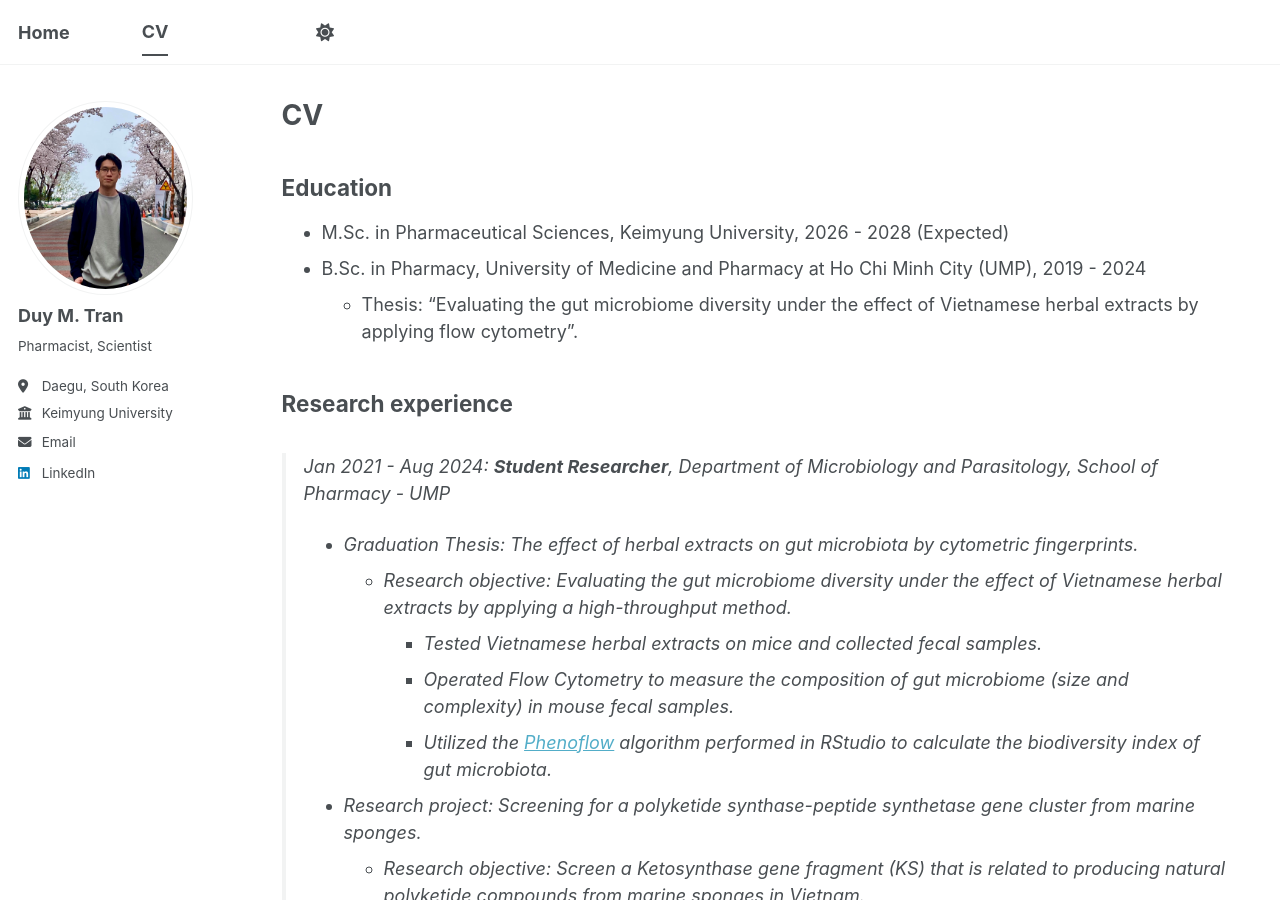
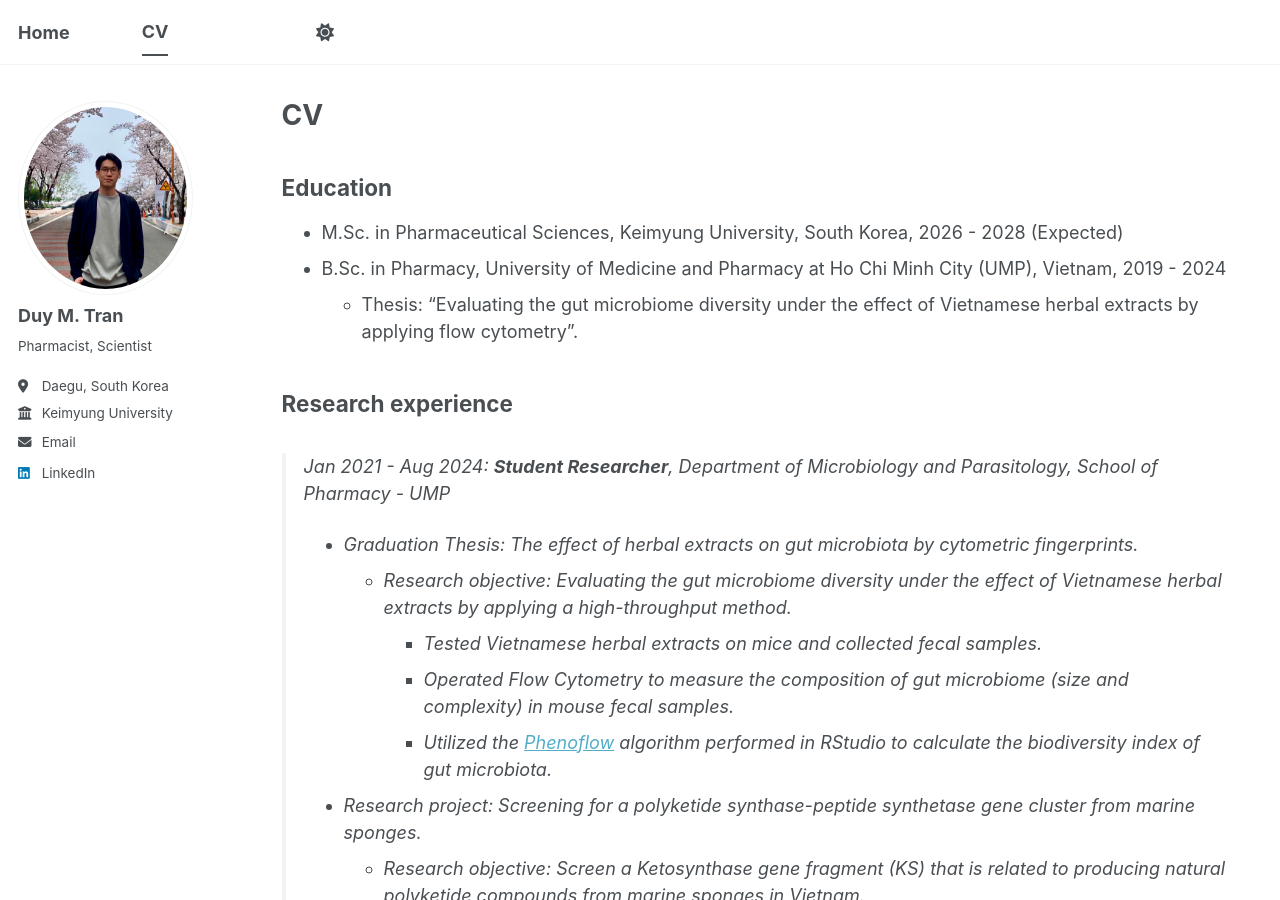
Before and after one commit to tranminhduy-git/tmduy.github.io, a Jekyll site: the page built from _pages/cv.md, in a window 1280 px wide and 900 px high. Built offline with Jekyll 4.4.1, drawn with Linux system fonts in a browser that asks for light colours; a script bundle is joined from its source files by our own code; library files that are not in the unit come from our copies.

Commit message:
Update cv.md

```diff
--- a/_pages/cv.md
+++ b/_pages/cv.md
@@ -11,8 +11,8 @@ redirect_from:
 
 ## Education
 
-* M.Sc. in Pharmaceutical Sciences, Keimyung University, 2026 - 2028 (Expected)
-* B.Sc. in Pharmacy, University of Medicine and Pharmacy at Ho Chi Minh City (UMP), 2019 - 2024
+* M.Sc. in Pharmaceutical Sciences, Keimyung University, South Korea, 2026 - 2028 (Expected)
+* B.Sc. in Pharmacy, University of Medicine and Pharmacy at Ho Chi Minh City (UMP), Vietnam, 2019 - 2024
   * Thesis: "Evaluating the gut microbiome diversity under the effect of Vietnamese herbal extracts by applying flow cytometry".
 
 ## Research experience
```
